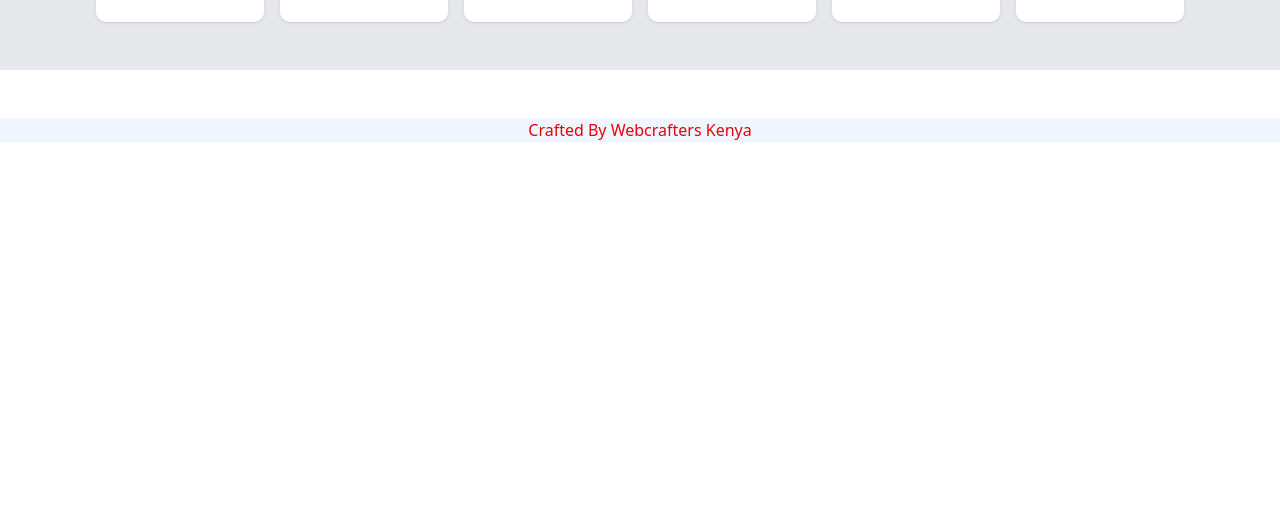
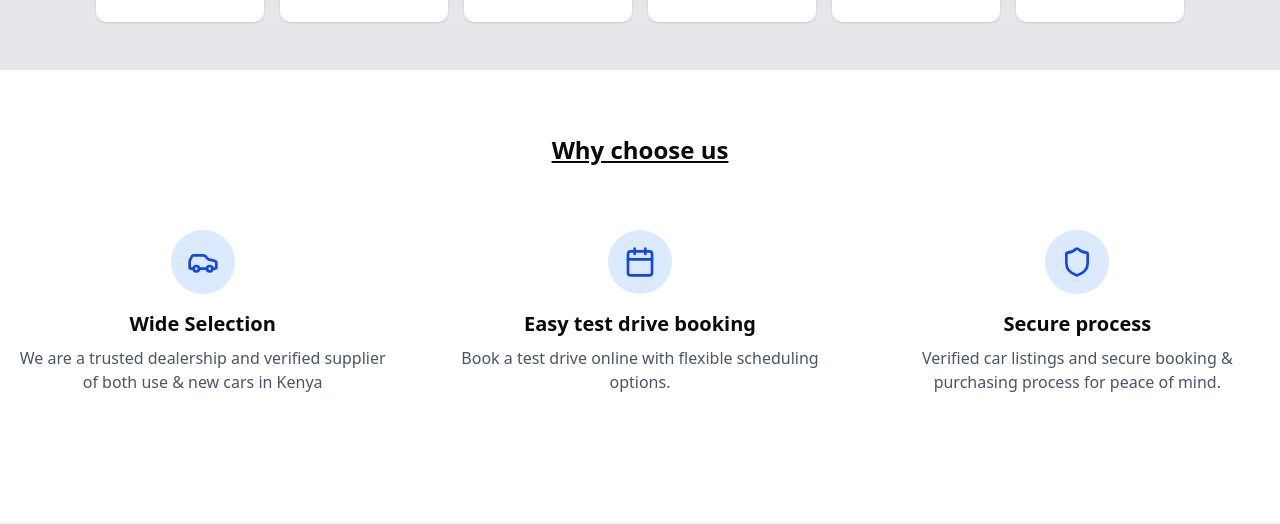
Before and after one commit to Avelimanuel/motorspaceai, a Next.js app: page / in a window 1280 px wide. Shown: the part 2054-2578 px from the top of the page. Before the commit the page ends 2196 px from the top, so only its background shows below. Built offline with nearby package versions, Linux system fonts and the light colour scheme; no server answers.

Commit message:
why choose us section

```diff
--- a/app/page.jsx
+++ b/app/page.jsx
@@ -2,7 +2,7 @@ import CarCardComponent from "@/components/CarCard";
 import HomeSearchComponent from "@/components/home-search";
 import { Button } from "@/components/ui/button";
 import { carMakes, featuredCars } from "@/lib/vehicledata";
-import { ChevronRight } from "lucide-react";
+import { Calendar, Car, ChevronRight, Shield } from "lucide-react";
 import Image from "next/image";
 import Link from "next/link";
 
@@ -62,7 +62,7 @@ export default function Home() {
 
           <div className="grid grid-cols-2 sm:grid-cols-4 lg:grid-cols-6 gap-4">
             {carMakes.map((make) => {
-              return(
+              return (
                 <Link
                   key={make.name}
                   href={`/cars?make=${make.name}`}
@@ -76,8 +76,48 @@ export default function Home() {
                       style={{ objectFit: "contain" }}
                     />
                   </div>
-              </Link>)
+                </Link>
+              );
             })}
+          </div>
+        </div>
+      </section>
+
+      {/* Why choose us section */}
+      <section className="py-16">
+        <div className="container mx-auto px-4">
+          <h2 className="text-2xl font-bold text-center mb-12 underline">
+            Why choose us
+          </h2>
+        </div>
+        <div className="grid grid-cols-1 md:grid-cols-3 gap-8">
+          <div className="text-center p-4">
+            <div className="bg-blue-100 text-blue-700 rounded-full w-16 h-16 flex items-center justify-center mx-auto mb-4">
+              <Car className="h-8 w-8" />
+            </div>
+            <h3 className="text-xl font-bold mb-2">Wide Selection</h3>
+            <p className="text-gray-600">
+              We are a trusted dealership and verified supplier of both use &
+              new cars in Kenya
+            </p>
+          </div>
+          <div className="text-center p-4">
+            <div className="bg-blue-100 text-blue-700 rounded-full w-16 h-16 flex items-center justify-center mx-auto mb-4">
+              <Calendar className="w-8 h-8"/>
+            </div>
+            <h3 className="text-xl font-bold mb-2">Easy test drive booking</h3>
+            <p className="text-gray-600">
+              Book a test drive online with flexible scheduling options.
+            </p>
+          </div>
+          <div className="text-center p-4">
+            <div className="bg-blue-100 text-blue-700 rounded-full w-16 h-16 flex items-center justify-center mx-auto mb-4">
+              <Shield className="w-8 h-8"/>
+            </div>
+            <h3 className="text-xl font-bold mb-2">Secure process</h3>
+            <p className="text-gray-600">
+              Verified car listings and secure booking & purchasing process for peace of mind.
+            </p>
           </div>
         </div>
       </section>
```
Lines whose indentation alone changed are shown as unchanged.
